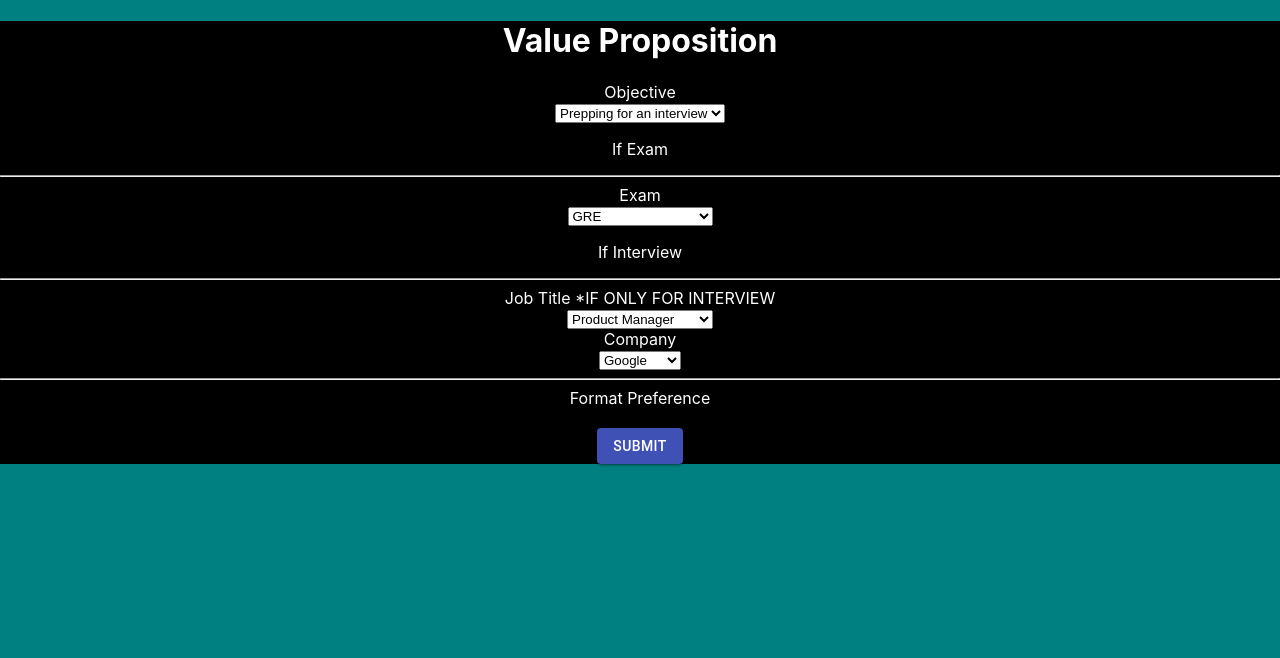
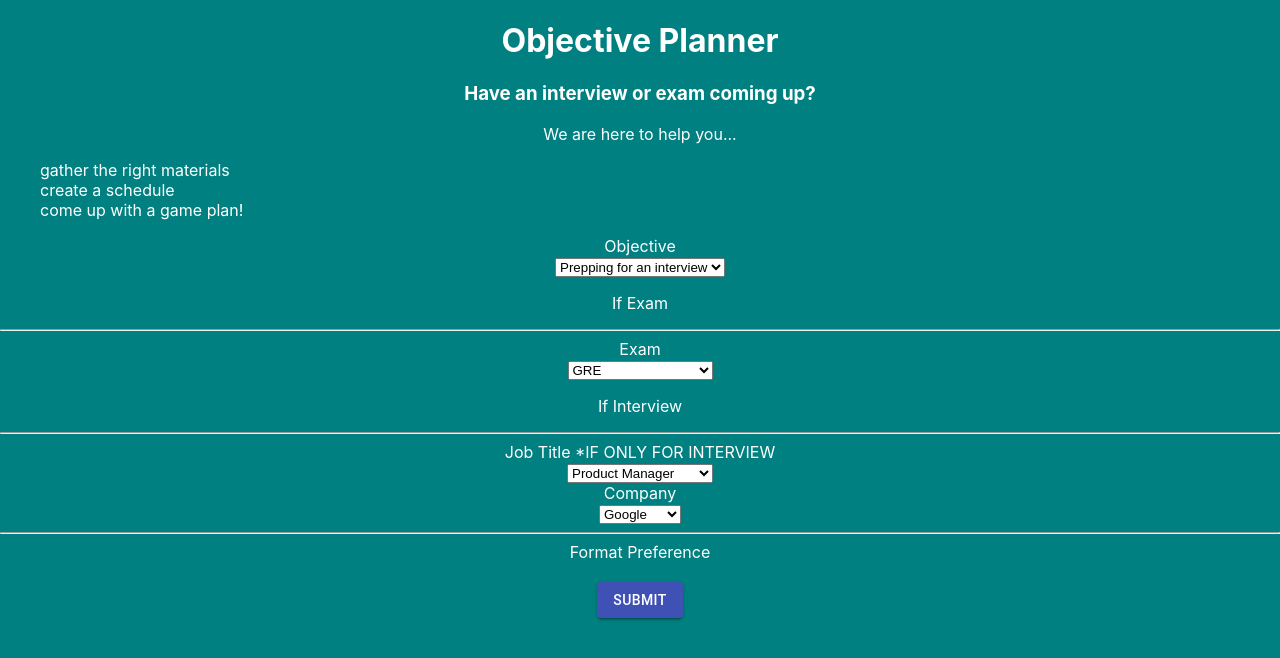
Before and after one commit to phongnguyen39/ObjectivePlanner, a React (Create React App) app: page / in a window 1280 px wide. Shown: the top 658 px of the page. Built offline with nearby package versions, Linux system fonts and the light colour scheme.

Commit message:
added more text content to landing page

```diff
--- a/src/App.css
+++ b/src/App.css
@@ -1,28 +1,9 @@
 .App {
   text-align: center;
-  background: black;
+
 }
 
-.App-header {
-  background-color: #282c34;
-  min-height: 100vh;
-  display: flex;
-  flex-direction: column;
-  align-items: center;
-  justify-content: center;
-  font-size: calc(10px + 2vmin);
-  color: white;
+ul li{
+  text-align: left;
+  list-style-type:none;
 }
-
-.App-link {
-  color: #61dafb;
-}
-
-@keyframes App-logo-spin {
-  from {
-    transform: rotate(0deg);
-  }
-  to {
-    transform: rotate(360deg);
-  }
-}
--- a/src/App.js
+++ b/src/App.js
@@ -10,7 +10,15 @@ function App() {
   return (
     <div className="App">
 
-      <h1>Value Proposition</h1>
+      <h1>Objective Planner</h1>
+      <h3>Have an interview or exam coming up?</h3>
+      <p>We are here to help you...</p>
+      <ul>
+        <li>gather the right materials</li>
+        <li>create a schedule</li>
+        <li>come up with a game plan!</li>
+      </ul>
+      <p></p>
 
       <UserForm />
     </div>
```
Also changed, not shown: src/UserForm/UserForm.js (+8 -0 lines).
